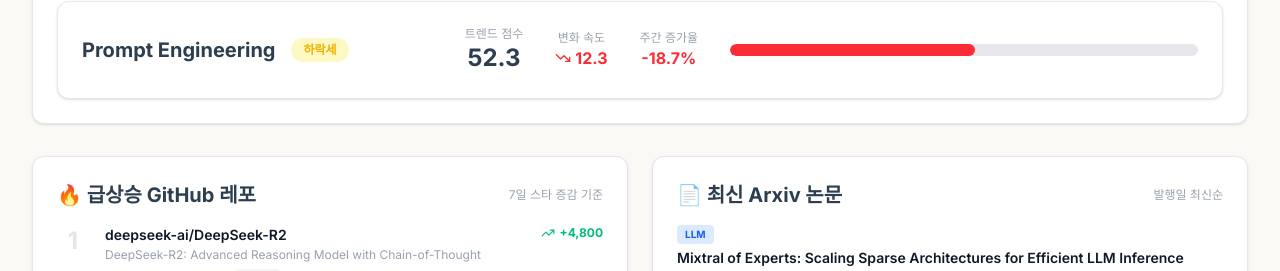
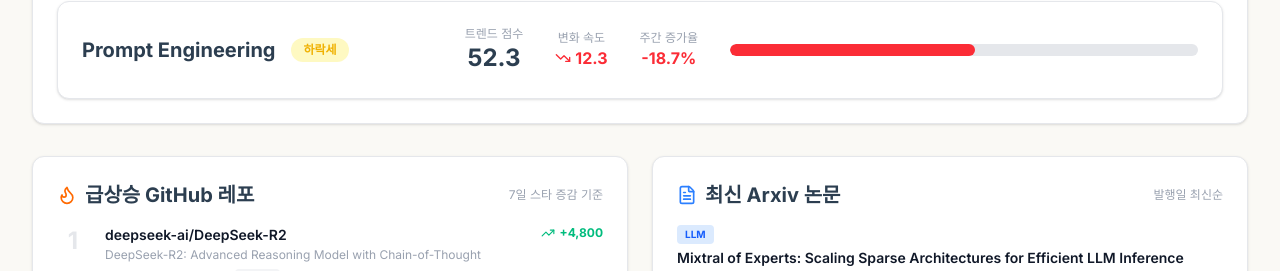
Before and after one commit to ljy0221/AiRadar, a Next.js app in the folder AIRadar/frontend/: page /dashboard in a window 1280 px wide. Shown: the part 1014-1285 px from the top of the page. Built offline with nearby package versions, Linux system fonts and the light colour scheme.

Commit message:
refactor: icon refactoring
icon 관련 코드 수정

```diff
--- a/AIRadar/frontend/components/features/dashboard/GithubTrendingCard.tsx
+++ b/AIRadar/frontend/components/features/dashboard/GithubTrendingCard.tsx
@@ -1,6 +1,4 @@
-'use client';
-
-import { TrendingUp, TrendingDown, Star, GitFork } from 'lucide-react';
+import { TrendingUp, TrendingDown, Star, GitFork, Flame } from 'lucide-react';
 import { useTrendingReposQuery } from '@/hooks/queries/useGithubQuery';
 
 export const GithubTrendingCard = () => {
@@ -23,7 +21,10 @@ export const GithubTrendingCard = () => {
   return (
     <div className="bg-white dark:bg-[#1a1c2e] p-6 rounded-xl border border-gray-200 dark:border-gray-800 shadow-sm">
       <div className="flex items-center justify-between mb-4">
-        <h2 className="text-xl font-bold">🔥 급상승 GitHub 레포</h2>
+        <div className="flex items-center gap-2">
+          <Flame className="w-5 h-5 text-orange-500" />
+          <h2 className="text-xl font-bold">급상승 GitHub 레포</h2>
+        </div>
         <span className="text-xs text-gray-400 dark:text-gray-500">7일 스타 증감 기준</span>
       </div>
 
--- a/AIRadar/frontend/components/features/dashboard/PaperListCard.tsx
+++ b/AIRadar/frontend/components/features/dashboard/PaperListCard.tsx
@@ -1,6 +1,4 @@
-'use client';
-
-import { BookOpen, Users } from 'lucide-react';
+import { BookOpen, Users, FileText } from 'lucide-react';
 import { usePaperListQuery } from '@/hooks/queries/usePaperQuery';
 
 const CATEGORY_COLOR: Record<string, string> = {
@@ -37,7 +35,10 @@ export const PaperListCard = () => {
   return (
     <div className="bg-white dark:bg-[#1a1c2e] p-6 rounded-xl border border-gray-200 dark:border-gray-800 shadow-sm">
       <div className="flex items-center justify-between mb-4">
-        <h2 className="text-xl font-bold">📄 최신 Arxiv 논문</h2>
+        <div className="flex items-center gap-2">
+          <FileText className="w-5 h-5 text-blue-500" />
+          <h2 className="text-xl font-bold">최신 Arxiv 논문</h2>
+        </div>
         <span className="text-xs text-gray-400 dark:text-gray-500">발행일 최신순</span>
       </div>
 
```
